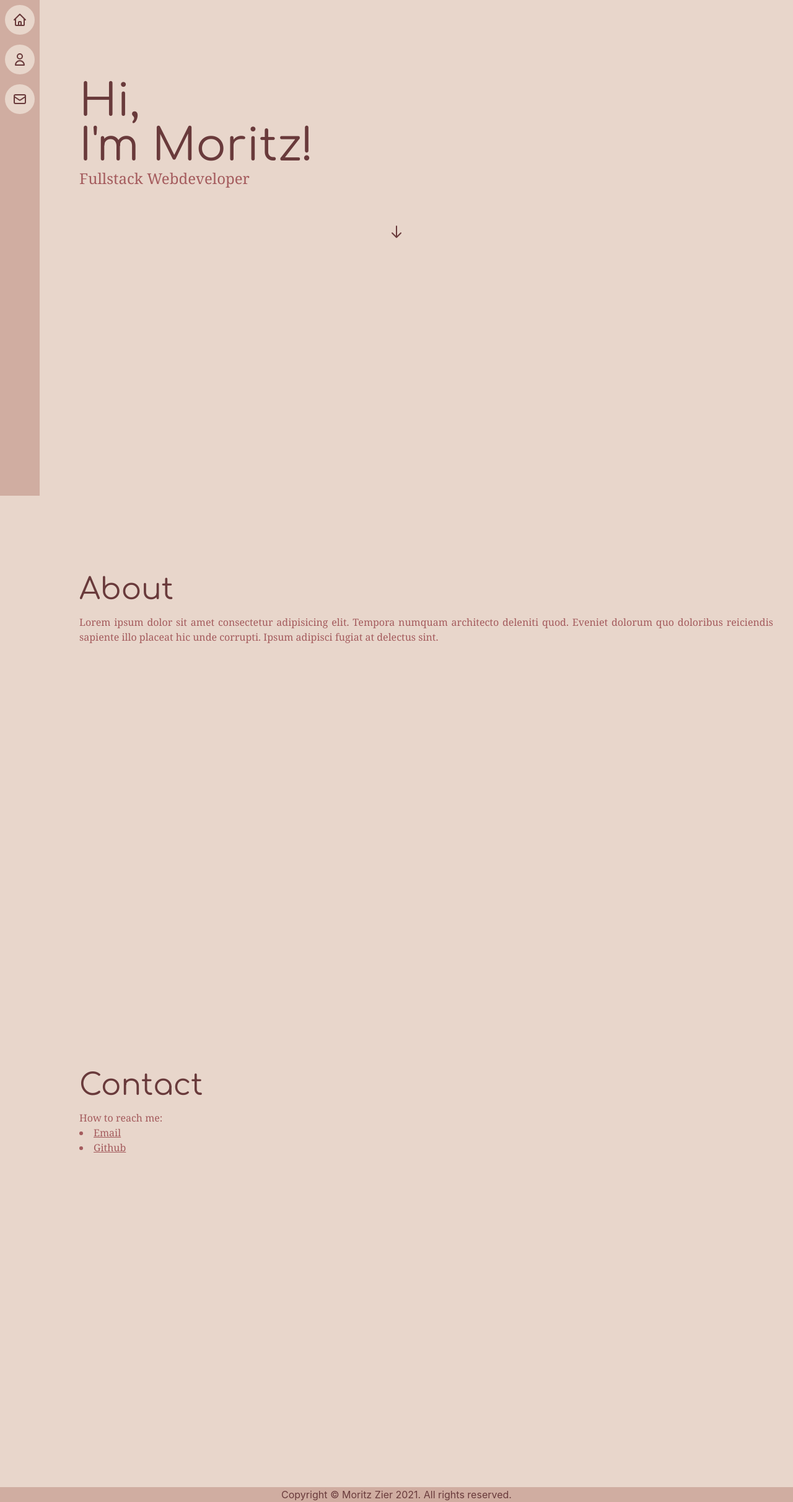
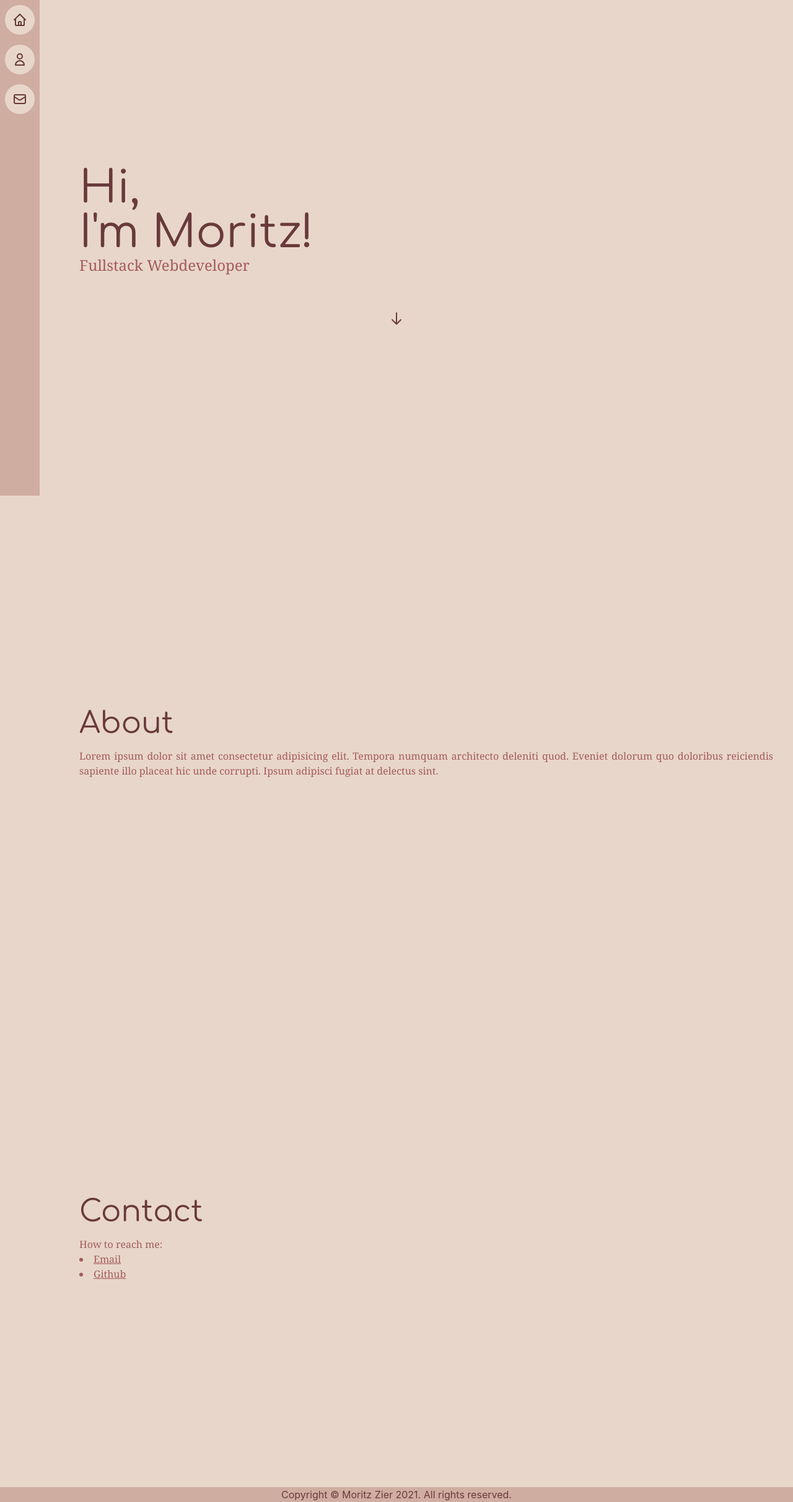
Before and after one commit to moritzzier/moritzzier.github.io, a Next.js app: page / in a window 1280 px wide. Shown: the whole page at 62% size. Built offline with nearby package versions, Linux system fonts and the light colour scheme.

Commit message:
center boxes in css

```diff
--- a/app/components/elements/ContentBox/ContentBox.tsx
+++ b/app/components/elements/ContentBox/ContentBox.tsx
@@ -3,7 +3,7 @@ import * as React from 'react';
 const ContentBox: React.FC<IContentBoxProps> = (props: IContentBoxProps) => {
     const {children} = props;
     return(
-        <div className="lg:pl-32 md:pl-12 px-8 pt-32 ">
+        <div className="lg:pl-32 md:pl-12 px-8">
             {children}
         </div>
     );
--- a/pages/index.tsx
+++ b/pages/index.tsx
@@ -43,7 +43,7 @@ export default function Home() {
         mainProps={{ className: 'bg-background' }}
         footerProps={{ className: '', children: <FooterContent /> }}
       >
-        <section id="home" className="h-screen flex flex-col">
+        <section id="home" className="h-screen flex flex-col justify-center">
           <ContentBox>
             <h1 className="lg:text-7xl text-5xl text-typo-dark font-display">
               Hi,
@@ -58,7 +58,7 @@ export default function Home() {
             <ArrowDown />
           </span>
         </section>
-        <section id="about" className="h-screen">
+        <section id="about" className="h-screen flex flex-col justify-center ">
           <ContentBox>
             <h2 className="lg:text-5xl text-4xl text-typo-dark font-display">
               About
@@ -71,7 +71,7 @@ export default function Home() {
             </p>
           </ContentBox>
         </section>
-        <section id="contact" className="h-screen">
+        <section id="contact" className="h-screen flex flex-col justify-center">
           <ContentBox>
             <h2 className="lg:text-5xl text-4xl text-typo-dark font-display">Contact</h2>
             <p className="lg:pt-4 text-typo-light font-body ">How to reach me:</p>
```
